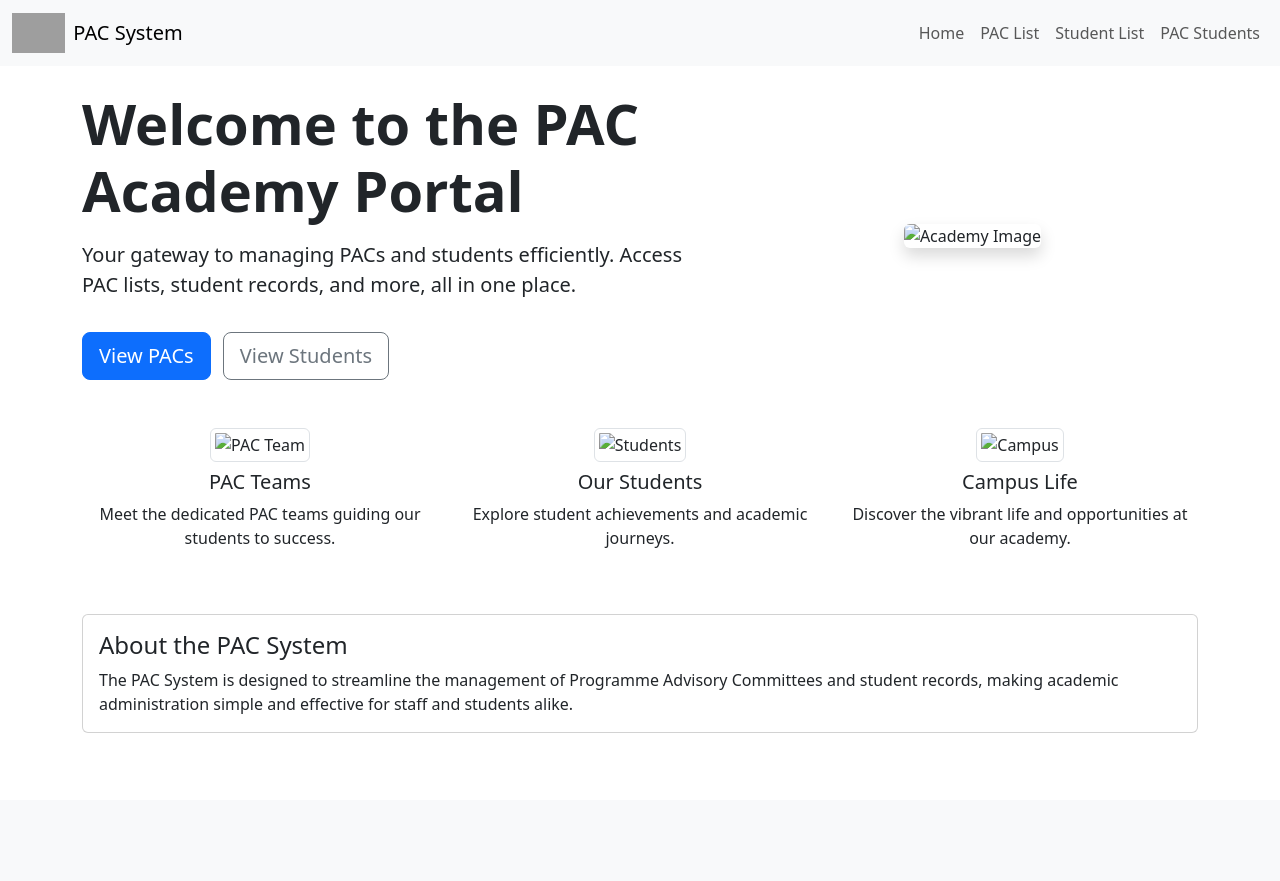
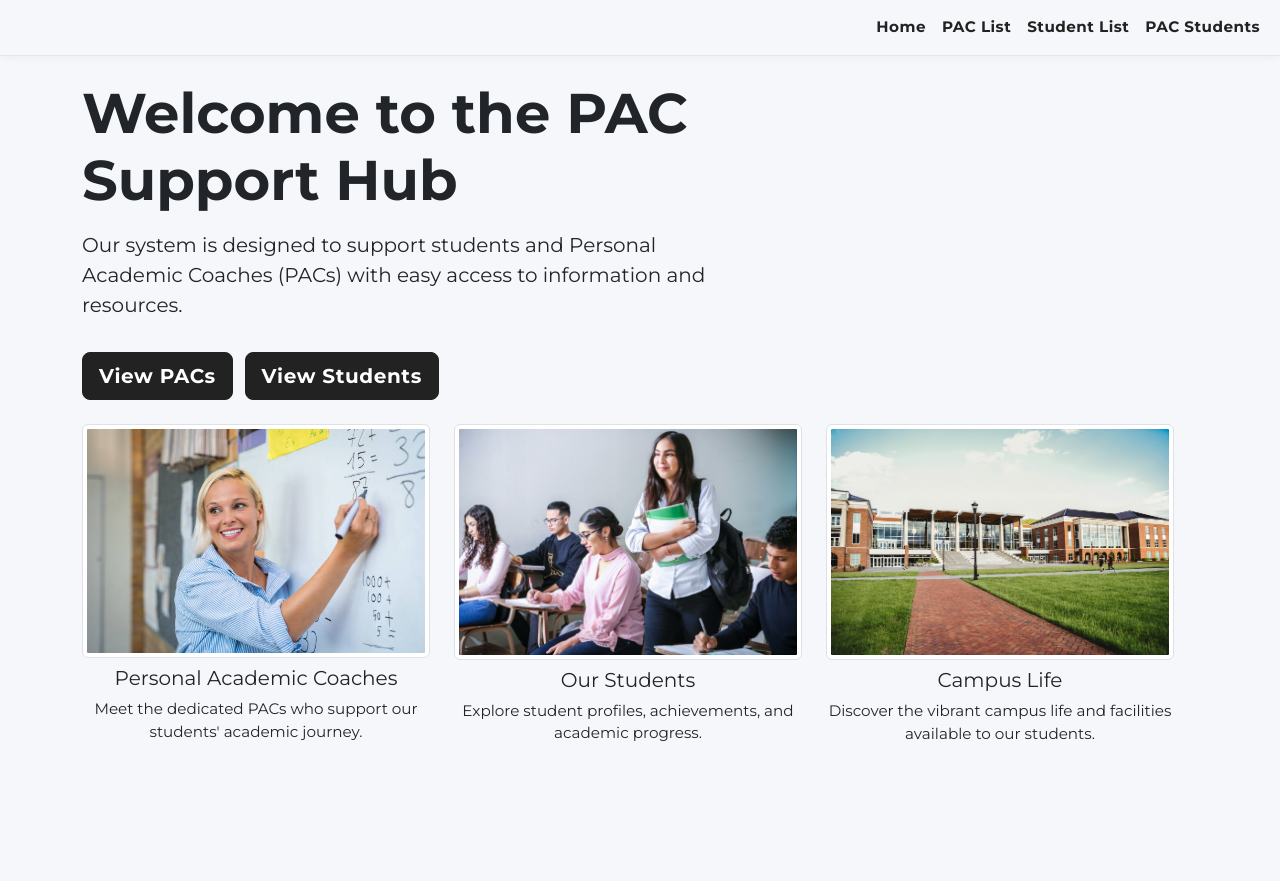
Before and after one commit to cnrblake/student_pac_project, a Django app: page / in a window 1280 px wide. Before the commit the page ends 733 px from the top, so only its background shows below. Run offline with Django 5.2, Linux system fonts and the light colour scheme; some libraries are stand-ins or nearby versions; grey boxes are pictures that could not be loaded.

Commit message:
Home page update, images added, added css implementation

```diff
--- a/pacsystem/templates/studentpac/base.html
+++ b/pacsystem/templates/studentpac/base.html
@@ -4,14 +4,14 @@
 <head>
     <meta charset="UTF-8">
     <link href="https://cdn.jsdelivr.net/npm/bootstrap@5.3.8/dist/css/bootstrap.min.css" rel="stylesheet">
+    <link href="https://fonts.googleapis.com/css2?family=Montserrat:wght@400;700&display=swap" rel="stylesheet">
+    <link rel="stylesheet" href="/static/css/style.css">
     <title>{% block title %}PAC System{% endblock %}</title>
 </head>
 <body>
-    <nav class="navbar navbar-expand-lg navbar-light bg-light">
+    <nav class="navbar navbar-expand-lg custom-navbar">
         <div class="container-fluid">
             <a class="navbar-brand d-flex align-items-center" href="{% url 'home' %}">
-                <img src="/static/images/logo.png" alt="PAC Logo" style="height:40px; width:auto;" class="me-2 d-inline-block align-text-top">
-                <span class="d-none d-md-inline">PAC System</span>
             </a>
             <div class="navbar-nav">
                 <a class="nav-link" href="{% url 'home' %}">Home</a>
--- a/pacsystem/templates/studentpac/home.html
+++ b/pacsystem/templates/studentpac/home.html
@@ -3,40 +3,31 @@
 {% block title %}Home{% endblock %}
 
 {% block content %}
+{% load static %}
 <div class="row align-items-center mb-5">
 	<div class="col-md-7">
-		<h1 class="display-4 fw-bold mb-3">Welcome to the PAC Academy Portal</h1>
-		<p class="lead">Your gateway to managing PACs and students efficiently. Access PAC lists, student records, and more, all in one place.</p>
+		<h1 class="display-4 fw-bold mb-3">Welcome to the PAC Support Hub</h1>
+		<p class="lead">Our system is designed to support students and Personal Academic Coaches (PACs) with easy access to information and resources.</p>
 		<a href="{% url 'pac_view' %}" class="btn btn-primary btn-lg mt-3">View PACs</a>
 		<a href="{% url 'student_view' %}" class="btn btn-outline-secondary btn-lg mt-3 ms-2">View Students</a>
 	</div>
-	<div class="col-md-5 text-center">
-		<img src="https://via.placeholder.com/350x200?text=Academy+Image" class="img-fluid rounded shadow" alt="Academy Image">
-	</div>
-</div>
 
-<div class="row mb-4">
+
+<div class="row mt-4 mb-5">
 	<div class="col-md-4 text-center">
-		<img src="https://via.placeholder.com/150?text=PAC+Team" class="img-thumbnail mb-2" alt="PAC Team">
-		<h5>PAC Teams</h5>
-		<p>Meet the dedicated PAC teams guiding our students to success.</p>
+		<img src="static/images/teacher.jpg" class="img-thumbnail mb-2" alt="PAC Team">
+		<h5>Personal Academic Coaches</h5>
+		<p>Meet the dedicated PACs who support our students' academic journey.</p>
 	</div>
 	<div class="col-md-4 text-center">
-		<img src="https://via.placeholder.com/150?text=Students" class="img-thumbnail mb-2" alt="Students">
+		<img src="static/images/students.jpg" class="img-thumbnail mb-2" alt="Students">
 		<h5>Our Students</h5>
-		<p>Explore student achievements and academic journeys.</p>
+		<p>Explore student profiles, achievements, and academic progress.</p>
 	</div>
 	<div class="col-md-4 text-center">
-		<img src="https://via.placeholder.com/150?text=Campus" class="img-thumbnail mb-2" alt="Campus">
+		<img src="static/images/campus.jpg" class="img-thumbnail mb-2" alt="Campus">
 		<h5>Campus Life</h5>
-		<p>Discover the vibrant life and opportunities at our academy.</p>
-	</div>
-</div>
-
-<div class="card mt-5">
-	<div class="card-body">
-		<h4 class="card-title">About the PAC System</h4>
-		<p class="card-text">The PAC System is designed to streamline the management of Programme Advisory Committees and student records, making academic administration simple and effective for staff and students alike.</p>
+		<p>Discover the vibrant campus life and facilities available to our students.</p>
 	</div>
 </div>
 {% endblock %}
--- /dev/null
+++ b/static/css/style.css
@@ -0,0 +1,51 @@
+.navbar, .navbar-nav, .navbar-brand, .nav-link {
+	font-family: 'Montserrat', Arial, sans-serif;
+	font-weight: 600;
+	letter-spacing: 0.03em;
+}
+
+.navbar {
+	background: #f5f7fa !important;
+	border-bottom: 1px solid #e5e7eb;
+	box-shadow: 0 2px 8px rgba(0,0,0,0.04);
+}
+
+.nav-link {
+	color: #222 !important;
+	transition: color 0.2s;
+}
+.nav-link:hover {
+	color: #111 !important;
+}
+
+.navbar-brand {
+	color: #222 !important;
+	font-size: 1.3rem;
+}
+body {
+	font-family: 'Montserrat', Arial, sans-serif;
+	font-size: 0.95rem;
+}
+
+/* All buttons same color, professional font, navbar blends */
+.btn, .btn-primary, .btn-outline-secondary, .btn-lg {
+	background-color: #222 !important;
+	border-color: #222 !important;
+	color: #fff !important;
+	font-family: 'Montserrat', Arial, sans-serif;
+	font-weight: 600;
+	letter-spacing: 0.03em;
+}
+
+.btn-outline-secondary {
+	background-color: #222 !important;
+	color: #fff !important;
+}
+body {
+	background: #f5f7fa;
+}
+
+.custom-navbar {
+	background: #f5f7fa !important;
+	border-bottom: 1px solid #e5e7eb;
+}
```
Also changed, not shown: static/images/campus.jpg (added), static/images/logo.png (added), static/images/students.jpg (added), static/images/teacher.jpg (added).
